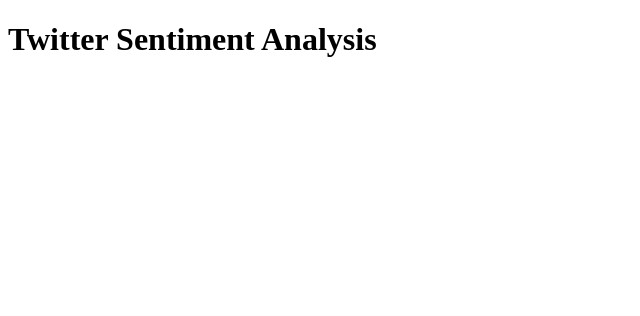
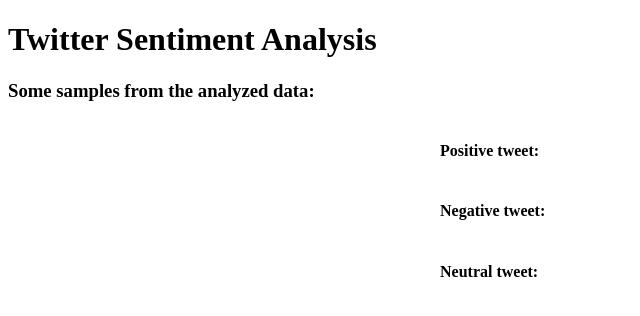
Before and after one commit to gjdandin/twitter-sentiment-analysis-website, a Flask app: template templates/percentage.html in a window 1280 px wide. Shown: the top 316 px of the page, without its empty margins (0-640 px from the left). Run offline with Flask 2, Linux system fonts and the light colour scheme; the template is opened without the code that fills it: most values are stand-ins (such as "Sample title", 1, 10 or a date in 2020); parts of the project's set-up code (start-up, migrations or seed data) failed here and were passed over; some libraries are stand-ins or nearby versions.

Commit message:
Added showcasing of data samples (1 tweet for each sentiment) on webpage

```diff
--- a/app.py
+++ b/app.py
@@ -72,11 +72,18 @@
     bargraphJSON = json.dumps(fig2, cls=plotly.utils.PlotlyJSONEncoder)
 
     #Samples
-    print("Neutral tweet: " + data["samples"]["neutralsample"].text)
-    print("Positive tweet: " + data["samples"]["positivesample"].text)
-    print("Negative tweet: " + data["samples"]["negativesample"].text)
+    positivesample = data["samples"]["positivesample"]
+    negativesample = data["samples"]["negativesample"]
+    neutralsample = data["samples"]["neutralsample"]
 
-    return render_template('percentage.html', piegraphJSON=piegraphJSON, bargraphJSON=bargraphJSON)
+    print(positivesample)
+    print(negativesample)
+    print(neutralsample)
+
+    return render_template('percentage.html', piegraphJSON=piegraphJSON, bargraphJSON=bargraphJSON,
+                           positivesample=positivesample, negativesample=negativesample,
+                           neutralsample=neutralsample
+                           )
 
 if __name__ == '__main__':
     app.run()
--- a/main.py
+++ b/main.py
@@ -2,22 +2,21 @@
 import sys, tweepy, json
 import app
 import unittest
+import os
 
 # Import date and timedelta class for yesterdays date.
 # from datetime module
 from datetime import date
 from datetime import timedelta
 
-apiKey = "*********"
-apiKeySecret = "************"
-bearerToken = '**************'
-accessToken = "****************"
-accessTokenSecret = "**********************"
+#Environment variables
+apiKey = os.environ['TWITTER_API_KEY']
+apiKeySecret = os.environ['TWITTER_API_KEY_SECRET']
+bearerToken = os.environ['TWITTER_BEARER_TOKEN']
+accessToken = os.environ['TWITTER_ACCESS_TOKEN']
+accessTokenSecret = os.environ['TWITTER_ACCESS_TOKEN_SECRET']
 
-def percentage(part, whole):
-    """Returns percentages of sentiment analysis"""
-    return 100 * float(part)/float(whole)
-
+#Twitter api authentication
 auth = tweepy.OAuthHandler(apiKey, apiKeySecret)
 auth.set_access_token(accessToken,accessTokenSecret)
 api = tweepy.API(auth)
@@ -39,6 +38,10 @@
 #API search params
 #API.search_tweets(q, *, geocode, lang, locale, result_type, count, until, since_id,
 # max_id, include_entities)
+
+def percentage(part, whole):
+    """Returns percentages of sentiment analysis"""
+    return 100 * float(part)/float(whole)
 
 def processsentiment(searchterm, numsearch):
     #Count of tweet and sentiments
@@ -64,15 +67,15 @@
         if (analysis.sentiment.polarity == 0):
             neutral += 1
             if (neutralsample == ""):
-                neutralsample = tweet
+                neutralsample = tweet.id
         elif (analysis.sentiment.polarity < 0.00):
             negative += 1
             if (negativesample == ""):
-                negativesample = tweet
+                negativesample = tweet.id
         elif (analysis.sentiment.polarity > 0.00):
             positive += 1
             if (positivesample == ""):
-                positivesample = tweet
+                positivesample = tweet.id
 
     positivepercent = format(percentage(positive, numsearch), ".2f")
     negativepercent = format(percentage(negative, numsearch), ".2f")
@@ -85,14 +88,4 @@
                           "negativesample": negativesample}
                }
 
-    #3 examples of positive, negative, tweet processed from sample.
-    samples = {}
     return results
-
-# print("Reaction to " + searchterm + " by analyzing " + numSearch + " tweets.")
-# if (polarity == 0):
-#     print("neutral")
-# if (polarity > 0):
-#     print("positive")
-# elif (polarity < 0):
-#     print("negative")
--- a/templates/percentage.html
+++ b/templates/percentage.html
@@ -2,17 +2,84 @@
 <html>
 <head>
     <link rel="stylesheet" type="text/css" href="https://cdn.jsdelivr.net/npm/@fortawesome/fontawesome-free@5.15.4/css/fontawesome.min.css">
+    <style>
+        .samples {
+            display: flex;
+            flex-direction: column;
+            margin: auto;
+            align-items: center;
+        }
+
+        .sample {
+            width: 400px !important;
+        }
+
+        .sample iframe {
+            border: none !important;
+            box-shadow: none !important;
+        }
+    </style>
 </head>
- <body>
+
+<body>
   <h1>Twitter Sentiment Analysis</h1>
   <div id='piechart' class='piechart'”></div>
   <div id='barchart' class='barchart'”></div>
+
+  <h3>Some samples from the analyzed data:</h3>
+  <div id="twitter-wjs" class="samples">
+     <div id="positive-sample-div" class="sample"><h4>Positive tweet:</h4><div id="positive-sample"></div></div>
+     <div id="negative-sample-div" class="sample"><h4>Negative tweet:</h4><div id="negative-sample"></div></div>
+     <div id="neutral-sample-div" class="sample"><h4>Neutral tweet:</h4><div id="neutral-sample"></div></div>
+ </div>
 </body>
+
 <script src='https://cdn.plot.ly/plotly-latest.min.js'></script>
+<script sync src="https://platform.twitter.com/widgets.js"></script>
 <script type='text/javascript'>
+    // Show graphs
   var piegraph = {{piegraphJSON | safe}};
   var bargraph = {{bargraphJSON | safe}};
   Plotly.plot('piechart',piegraph,{});
   Plotly.plot('barchart',bargraph,{});
 </script>
+
+<script>
+    // Embedded sample tweets
+  window.onload = function () {
+    var positive_sample_div = document.getElementById('positive-sample');
+    var id_positive_sample = "{{positivesample}}";
+
+    // Embed positive sentiment tweet from results
+    twttr.widgets
+      .createTweet(id_positive_sample, positive_sample_div, {
+        conversation: 'none', // or all
+        cards: 'hidden', // or visible
+        linkColor: '#cc0000', // default is blue
+        theme: 'light', // or dark
+      });
+
+    // Embed negative sentiment tweet from results
+    var negative_sample_div = document.getElementById('negative-sample');
+    var id_negative_sample = "{{negativesample}}";
+    twttr.widgets
+      .createTweet(id_negative_sample, negative_sample_div, {
+        conversation: 'none', // or all
+        cards: 'hidden', // or visible
+        linkColor: '#cc0000', // default is blue
+        theme: 'light', // or dark
+      });
+
+    // Embed neutral sentiment tweet from results
+    var neutral_sample_div = document.getElementById('neutral-sample');
+    var id_neutral_sample = "{{neutralsample}}";
+    twttr.widgets
+      .createTweet(id_neutral_sample, neutral_sample_div, {
+        conversation: 'none', // or all
+        cards: 'hidden', // or visible
+        linkColor: '#cc0000', // default is blue
+        theme: 'light', // or dark
+      });
+  };
+</script>
 </html>
```
